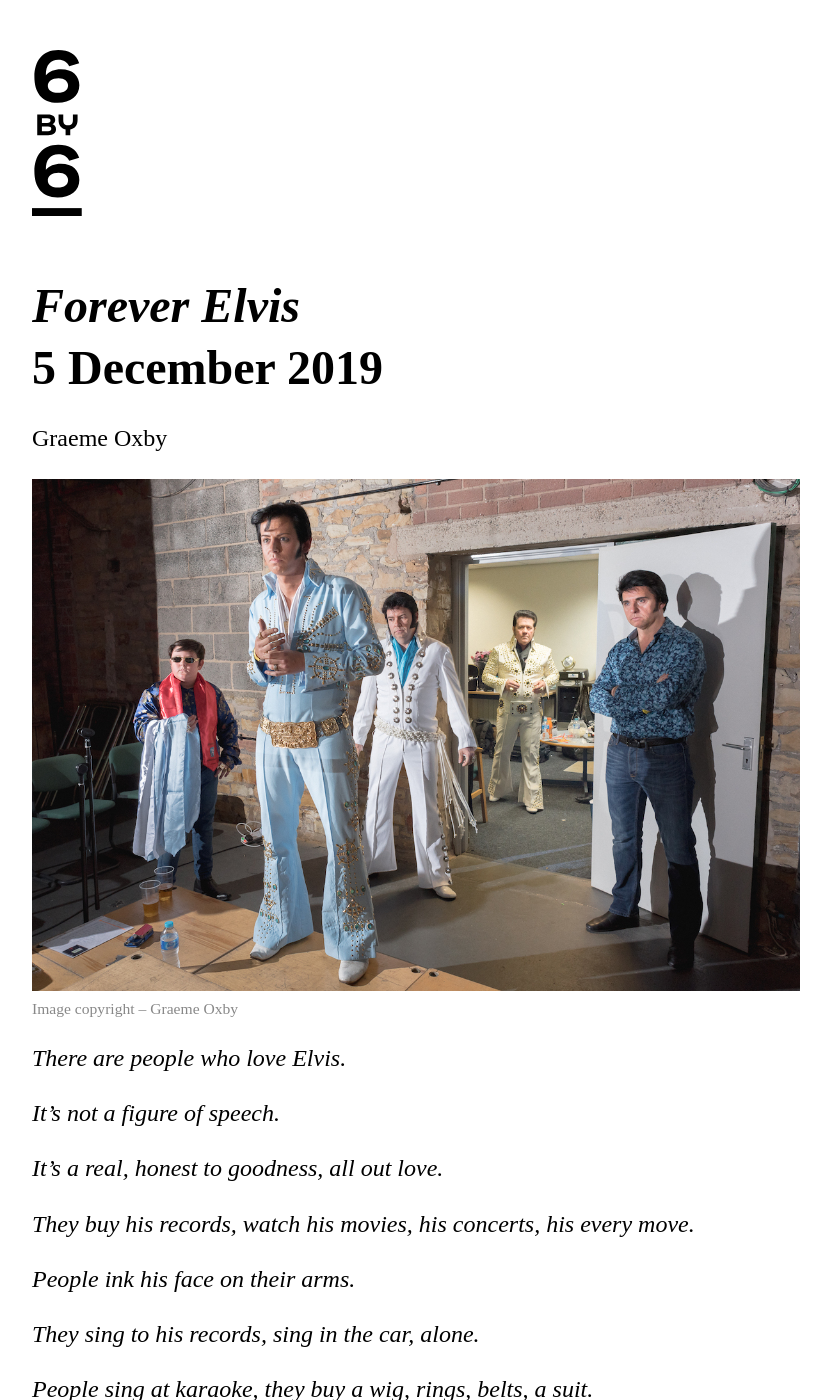
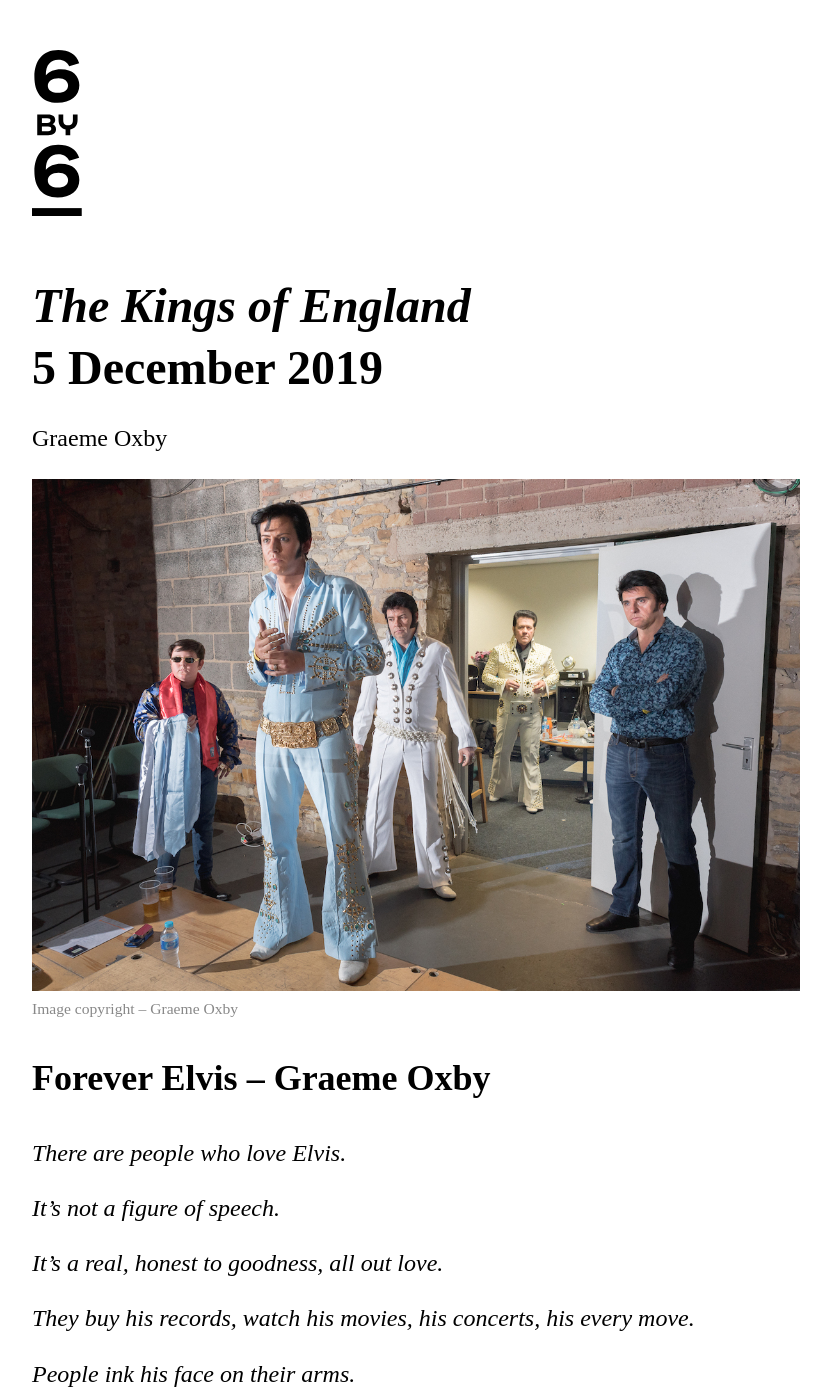
Before and after one commit to martincf/6by6, a Jekyll site: the page built from _posts/2019-11-02-graemeoxby.markdown, in a window 1280 px wide and 1400 px high. Shown: the whole window, without its empty margins (224-1055 px from the left). Built offline with Jekyll 4.4.1, drawn with Linux system fonts in a browser that asks for light colours; some web fonts are replaced.

Commit message:
Updated title

```diff
--- a/_posts/2019-11-02-graemeoxby.markdown
+++ b/_posts/2019-11-02-graemeoxby.markdown
@@ -1,6 +1,6 @@
 ---
 layout: post
-title: "Forever Elvis"
+title: "The Kings of England"
 date: 2019-12-05
 artist: "Graeme Oxby"
 text: "An exhibition of Colin McPherson’s photography from his long-term project Berlin: After the Wall which documents the city’s changing landscape over the last three decades."
@@ -9,6 +9,8 @@ imageattr: Graeme Oxby
 permalink: /exhibition/forever-elvis
 tags: [next]
 ---
+
+## Forever Elvis – Graeme Oxby
 
 _There are people who love Elvis._
 
```
